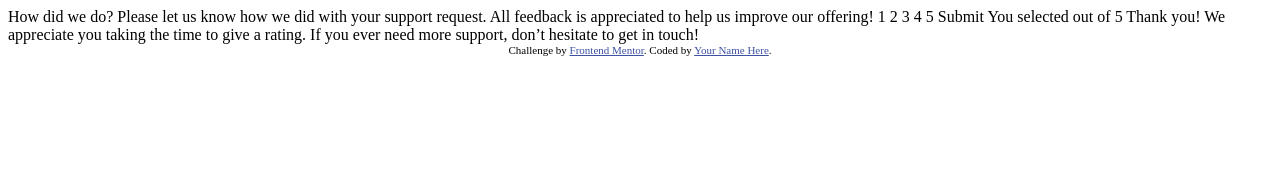
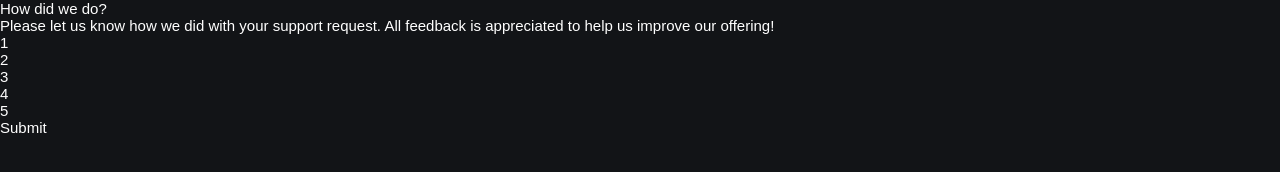
Before and after one commit to brissboss/frontend-mentor-4, a plain HTML site: page index.html in a window 1280 px wide. Drawn offline with Linux system fonts and the light colour scheme.

Commit message:
setup css and html project

```diff
--- a/index.html
+++ b/index.html
@@ -1,49 +1,70 @@
 <!DOCTYPE html>
 <html lang="en">
+
 <head>
 	<meta charset="UTF-8">
-  <meta name="viewport" content="width=device-width, initial-scale=1.0"> <!-- displays site properly based on user's device -->
+	<meta name="viewport" content="width=device-width, initial-scale=1.0">
+	<!-- displays site properly based on user's device -->
 
 	<link rel="icon" type="image/png" sizes="32x32" href="./images/favicon-32x32.png">
+	<link rel="stylesheet" href="/style.css">
 
 	<title>Frontend Mentor | Interactive rating component</title>
+</head>
 
-  <!-- Feel free to remove these styles or customise in your own stylesheet 👍 -->
-  <style>
-    .attribution { font-size: 11px; text-align: center; }
-    .attribution a { color: hsl(228, 45%, 44%); }
-  </style>
-</head>
 <body>
 
 	<!-- Rating state start -->
-
-  How did we do?
-
+	<div class="rating-card">
+		<div class="title">
+			<h1>How did we do?</h1>
+		</div>
+		<div class="content">
+			<p>
 				Please let us know how we did with your support request. All feedback is appreciated
 				to help us improve our offering!
-
-  1 2 3 4 5
-
+			</p>
+		</div>
+		<form action="">
+			<div class="number">
+				<div class="button" id="one">1</div>
+				<div class="button" id="two">2</div>
+				<div class="button" id="three">3</div>
+				<div class="button" id="four">4</div>
+				<div class="button" id="five">5</div>
+			</div>
+			<div class="button-submit">
 				Submit
-
+			</div>
+		</form>
+	</div>
 	<!-- Rating state end -->
 
 	<!-- Thank you state start -->
-
-  You selected <!-- Add rating here --> out of 5
-
-  Thank you!
-
+	<div class="thank-card">
+		<div class="info">
+			<p>
+				You selected
+				<p class="number-selected">[x]</p>
+				out of 5
+			</p>
+		</div>
+		<div class="title">
+			<h1>Thank you!</h1>
+		</div>
+		<div class="content">
+			<p>
 				We appreciate you taking the time to give a rating. If you ever need more support,
 				don’t hesitate to get in touch!
-
+			</p>
+		</div>
+	</div>
 	<!-- Thank you state end -->
 
-
-  <div class="attribution">
+	<!-- <div class="attribution">
     Challenge by <a href="https://www.frontendmentor.io?ref=challenge" target="_blank">Frontend Mentor</a>.
     Coded by <a href="#">Your Name Here</a>.
-  </div>
+  </div> -->
 </body>
+
 </html>
--- /dev/null
+++ b/style.css
@@ -0,0 +1,39 @@
+html, body, div, span, applet, object, iframe,
+h1, h2, h3, h4, h5, h6, p, blockquote, pre,
+a, abbr, acronym, address, big, cite, code,
+del, dfn, em, img, ins, kbd, q, s, samp,
+small, strike, strong, sub, sup, tt, var,
+b, u, i, center,
+dl, dt, dd, ol, ul, li,
+fieldset, form, label, legend,
+table, caption, tbody, tfoot, thead, tr, th, td,
+article, aside, canvas, details, embed,
+figure, figcaption, footer, header, hgroup,
+menu, nav, output, ruby, section, summary,
+time, mark, audio, video {
+    margin: 0;
+    padding: 0;
+    border: 0;
+    font-size: 100%;
+    font: inherit;
+    vertical-align: baseline;
+    list-style-type: none;
+}
+
+@font-face {
+    font-family: 'Overpass', sans-serif;
+    src: url(/fonts/Overpass/Overpass-VariableFont_wght.ttf);
+}
+
+body {
+    font-family: 'Overpass', sans-serif;
+    font-weight: 400;
+    font-size: 15px;
+
+    background-color: hsl(216, 12%, 8%);
+    color:  hsl(0, 0%, 100%);
+}
+
+.thank-card {
+    display: none;
+}
```
Also changed, not shown: fonts/Overpass/OFL.txt (added), fonts/Overpass/Overpass-VariableFont_wght.ttf (added), fonts/Overpass/README.txt (added). Lines whose indentation alone changed are shown as unchanged.
